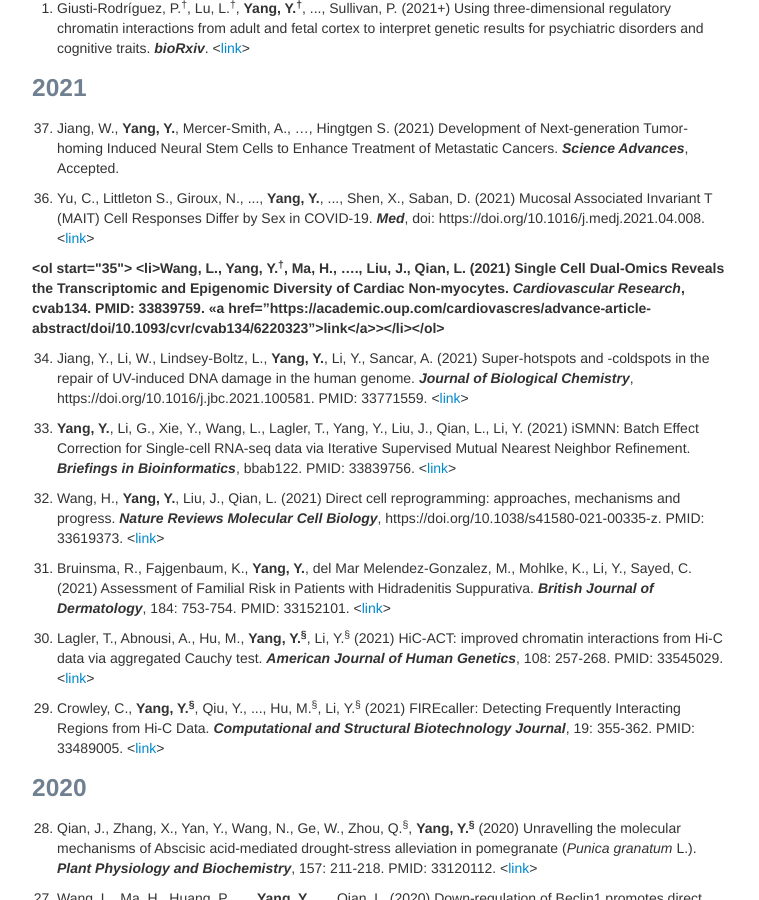
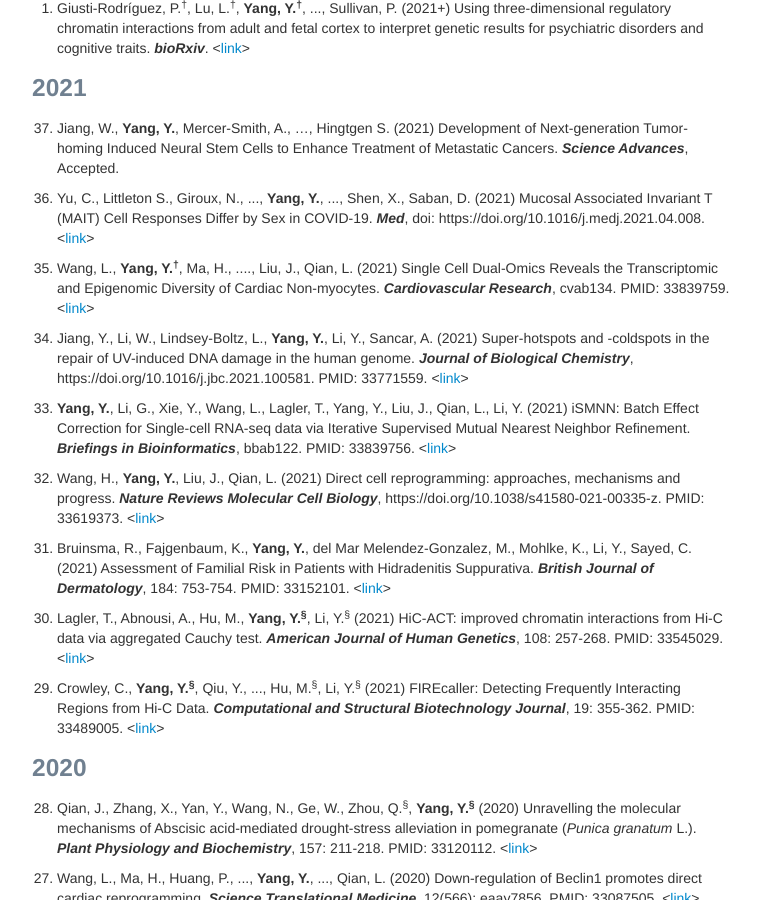
Before and after one commit to yycunc/yycunc.github.io, a Jekyll site: the page built from pages/pubs.md, in a window 1280 px wide and 900 px high, scrolled down 656 px. Shown: the whole window, without its empty margins (258-1017 px from the left). Built offline with Jekyll 4.4.1, drawn with Linux system fonts in a browser that asks for light colours.

Commit message:
Update pubs.md

```diff
--- a/pages/pubs.md
+++ b/pages/pubs.md
@@ -33,7 +33,7 @@ title: Yuchen Yang's publications
 
 <ol start="36"> <li>Yu, C., Littleton S., Giroux, N., ..., <b>Yang, Y.</b>, ..., Shen, X., Saban, D. (2021) Mucosal Associated Invariant T (MAIT) Cell Responses Differ by Sex in COVID-19. <i><b>Med</b></i>, doi: https://doi.org/10.1016/j.medj.2021.04.008. <<a href="https://www.cell.com/med/pdf/S2666-6340(21)00157-4.pdf?_returnURL=https%3A%2F%2Flinkinghub.elsevier.com%2Fretrieve%2Fpii%2FS2666634021001574%3Fshowall%3Dtrue">link</a>></li></ol>
 
-<b><ol start="35"> <li>Wang, L., <b>Yang, Y.<sup>&dagger;</sup></b>, Ma, H., ...., Liu, J., Qian, L. (2021) Single Cell Dual-Omics Reveals the Transcriptomic and Epigenomic Diversity of Cardiac Non-myocytes. <i><b>Cardiovascular Research</b></i>, cvab134. PMID: 33839759. <<a href="https://academic.oup.com/cardiovascres/advance-article-abstract/doi/10.1093/cvr/cvab134/6220323">link</a>></li></ol></b>
+<ol start="35"> <li>Wang, L., <b>Yang, Y.<sup>&dagger;</sup></b>, Ma, H., ...., Liu, J., Qian, L. (2021) Single Cell Dual-Omics Reveals the Transcriptomic and Epigenomic Diversity of Cardiac Non-myocytes. <i><b>Cardiovascular Research</b></i>, cvab134. PMID: 33839759. <<a href="https://academic.oup.com/cardiovascres/advance-article-abstract/doi/10.1093/cvr/cvab134/6220323">link</a>></li></ol>
 
 <ol start="34"> <li>Jiang, Y., Li, W., Lindsey-Boltz, L., <b>Yang, Y.</b>, Li, Y., Sancar, A. (2021) Super-hotspots and -coldspots in the repair of UV-induced DNA damage in the human genome. <i><b>Journal of Biological Chemistry</b></i>, https://doi.org/10.1016/j.jbc.2021.100581. PMID: 33771559. <<a href="https://www.jbc.org/article/S0021-9258(21)00361-6/fulltext">link</a>></li></ol>
 
```
